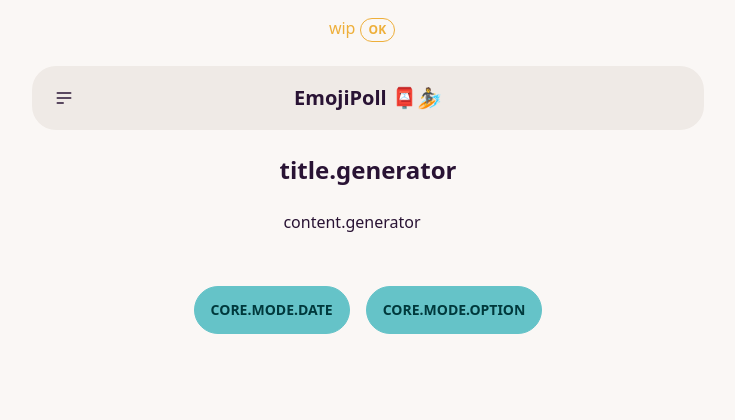
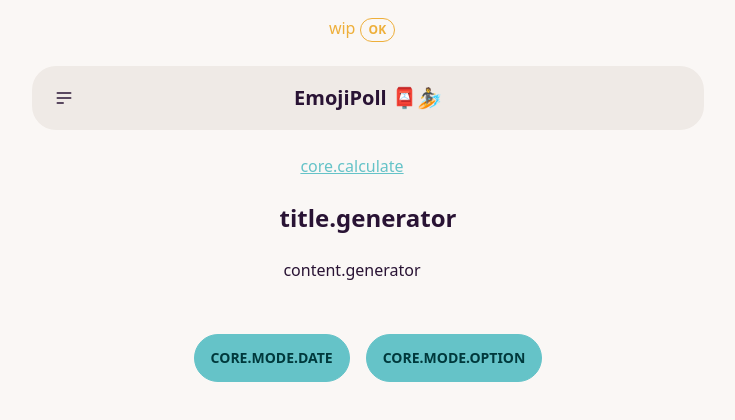
Before and after one commit to jacksalici/emojipoll, a Vue app in the folder emoji-poll/: page / in a window 1280 px wide. Shown: the top 420 px of the page, without its empty margins (272-1007 px from the left). Built offline with nearby package versions, Linux system fonts and the light colour scheme.

Commit message:
new routes

```diff
--- a/emoji-poll/src/components/Poll.vue
+++ b/emoji-poll/src/components/Poll.vue
@@ -184,6 +184,10 @@ export default {
   >
     EmojiPoll📮🏄
   </h1>-->
+
+  <p v-if="this.list.length == 0" class=" max-w-screen-sm text-center">
+    <a class="link link-primary" href="/calc">{{ $t("core.calculate") }}</a>
+  </p>
 
   <h1 class="text-2xl font-bold">{{ $t("title.generator") }}</h1>
 
--- a/emoji-poll/src/locales/de.json
+++ b/emoji-poll/src/locales/de.json
@@ -33,7 +33,8 @@
     "text": {
       "content": "Bitte antworten Sie auf diese Nachricht mit dem Emoji, das Ihrer Wahl entspricht:\n",
       "footer": "Erstellt mit emojipoll.jacksalici.com"
-    }
+    },
+    "calculate": "Schon eine Umfrage gemacht? \nBerechnen Sie das Ergebnis 📊"
   },
   "menu": {
     "about": "💁‍♂️ Über",
--- a/emoji-poll/src/locales/en.json
+++ b/emoji-poll/src/locales/en.json
@@ -33,7 +33,8 @@
     "text": {
       "content": "Please answer to this message with the emoji that matches your choice:\n",
       "footer": "Generated with emojipoll.jacksalici.com"
-    }
+    },
+    "calculate": "Already made a poll? Calculate the result 📊"
   },
   "menu": {
     "about": "💁‍♂️ About",
--- a/emoji-poll/src/locales/es.json
+++ b/emoji-poll/src/locales/es.json
@@ -33,7 +33,8 @@
     "text": {
       "content": "Responda a este mensaje con el emoji que coincida con su elección:\n",
       "footer": "Generado con emojipoll.jacksalici.com"
-    }
+    },
+    "calculate": "¿Ya hiciste una encuesta? \nCalcula el resultado 📊"
   },
   "menu": {
     "about": "💁‍♂️ Acerca de",
--- a/emoji-poll/src/locales/fr.json
+++ b/emoji-poll/src/locales/fr.json
@@ -33,7 +33,8 @@
     "text": {
       "content": "Merci de répondre à ce message avec l'emoji correspondant à votre choix :\n",
       "footer": "Généré avec emojipoll.jacksalici.com"
-    }
+    },
+    "calculate": "Déjà fait un sondage ? \nCalculez le résultat 📊"
   },
   "menu": {
     "about": "💁‍♂️ À propos",
--- a/emoji-poll/src/locales/it.json
+++ b/emoji-poll/src/locales/it.json
@@ -33,7 +33,8 @@
     "text": {
       "content": "Rispondi a questo messaggio con l'emoji che corrisponde alla tua scelta:\n",
       "footer": "Generato con emojipoll.jacksalici.com"
-    }
+    },
+    "calculate": "Hai già fatto un sondaggio? \nCalcola il risultato 📊"
   },
   "menu": {
     "about": "💁‍♂️ About",
```
